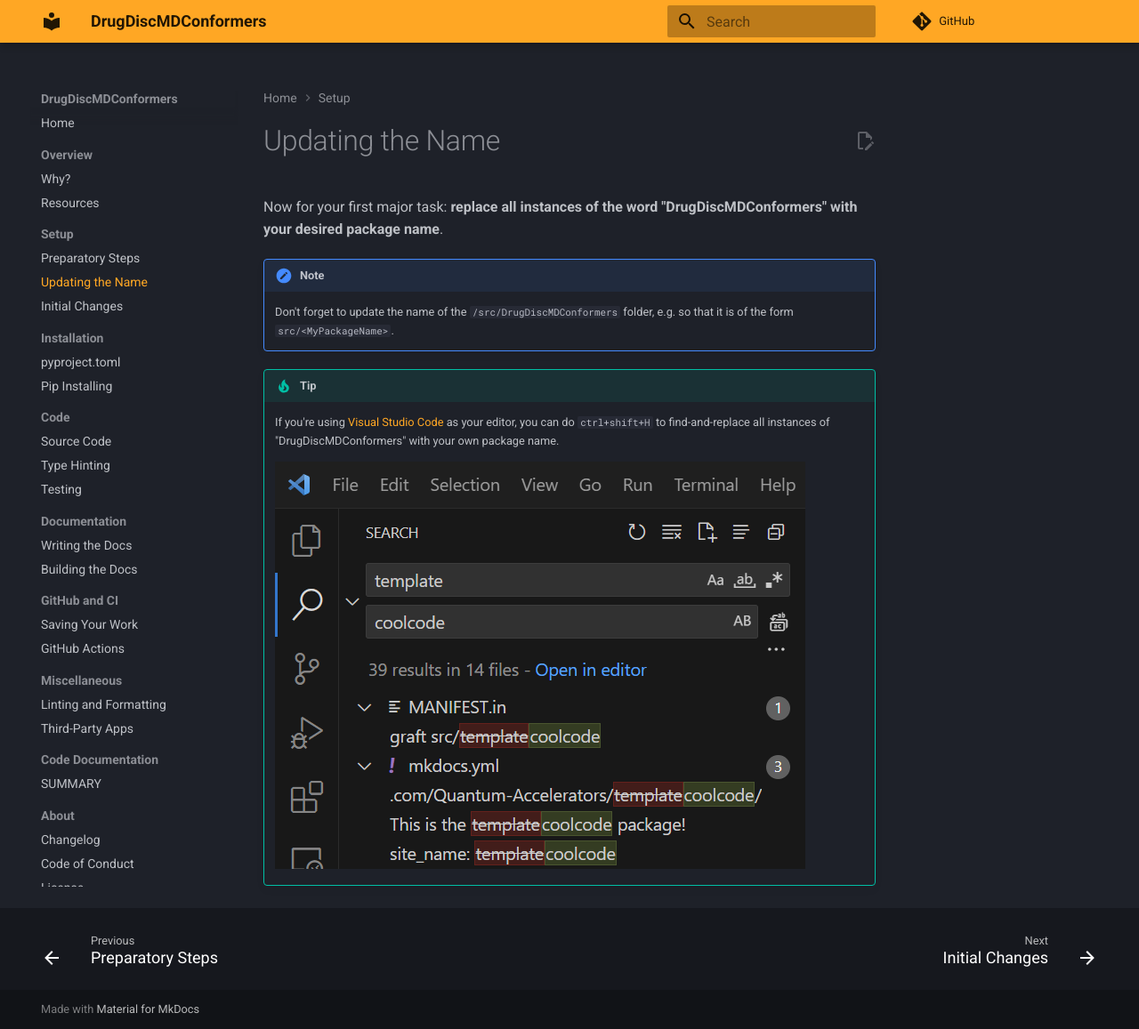
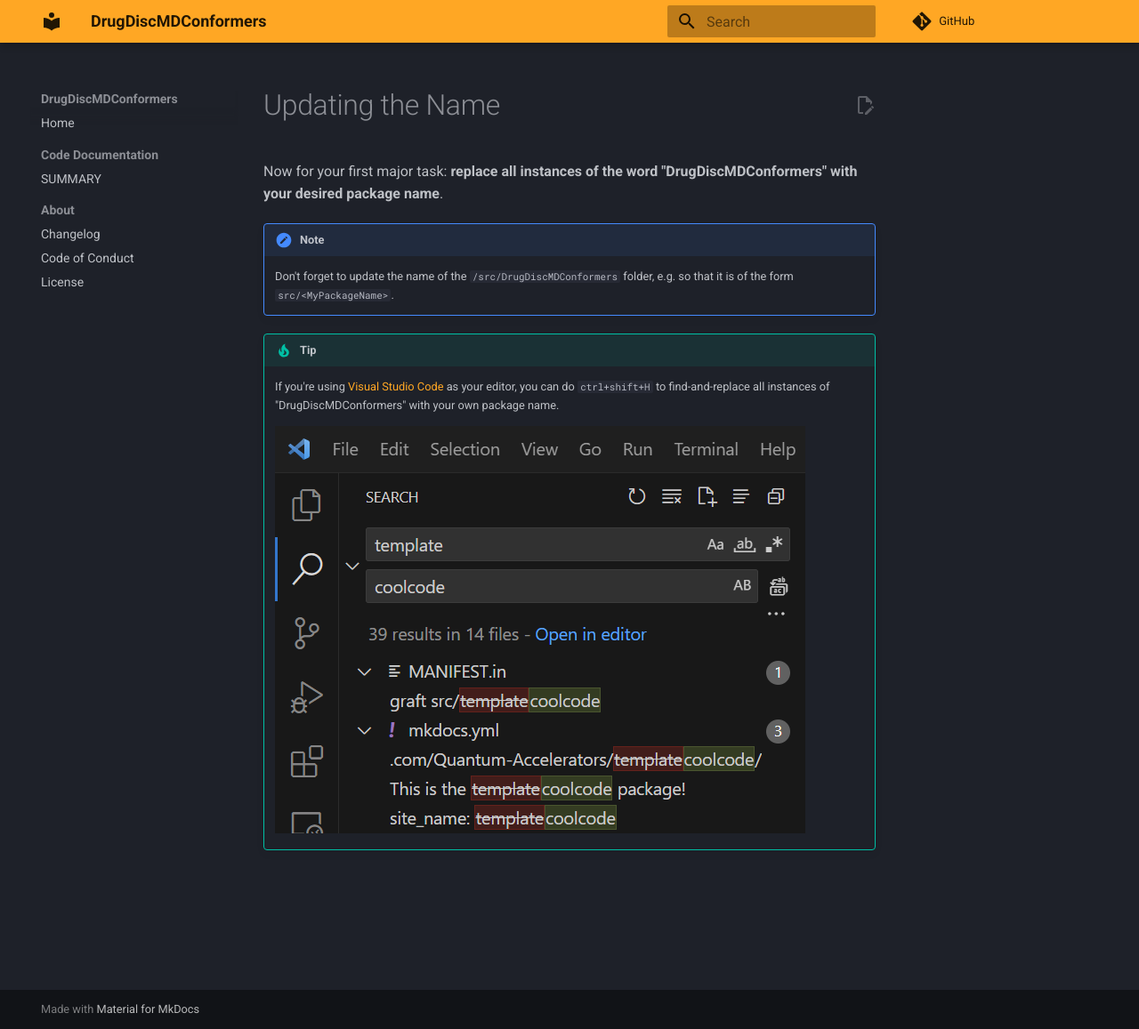
Before and after one commit to kumaranu/DrugDiscMDConformers, an MkDocs documentation site: the page built from docs/example_docs/setup/name.md, in a window 1280 px wide and 1157 px high. Shown: the whole window at 89% size. Built offline with MkDocs 1.6.1 and Material for MkDocs 9.7.7, drawn with Linux system fonts in a browser that asks for light colours; comment, search, counter and statistics services are not loaded.

Commit message:
removed a bunch of sections from the docs.

```diff
--- a/mkdocs.yml
+++ b/mkdocs.yml
@@ -4,36 +4,13 @@
   This is the DrugDiscMDConformers package!
 nav:
   - Home: index.md
-  - Overview:
-      - example_docs/intro/why.md
-      - example_docs/intro/resources.md
-  - Setup:
-      - example_docs/setup/prep.md
-      - example_docs/setup/name.md
-      - example_docs/setup/basics.md
-  - Installation:
-      - example_docs/installation/pyproject.md
-      - example_docs/installation/install.md
-  - Code:
-      - example_docs/code/source.md
-      - example_docs/code/hints.md
-      - example_docs/code/tests.md
-  - Documentation:
-      - example_docs/mkdocs/docs.md
-      - example_docs/mkdocs/build.md
-  - GitHub and CI:
-      - example_docs/github/commits.md
-      - example_docs/github/workflows.md
-  - Miscellaneous:
-      - example_docs/other/linting.md
-      - example_docs/other/apps.md
   - Code Documentation: reference/ # keep me!
   - About:
       - example_docs/about/changelog.md
       - example_docs/about/conduct.md
       - example_docs/about/license.md
 
-repo_url: https://github.com/Quantum-Accelerators/DrugDiscMDConformers/
+repo_url: https://github.com/kumaranu/DrugDiscMDConformers/
 edit_uri: blob/main/docs/
 
 theme:
```
